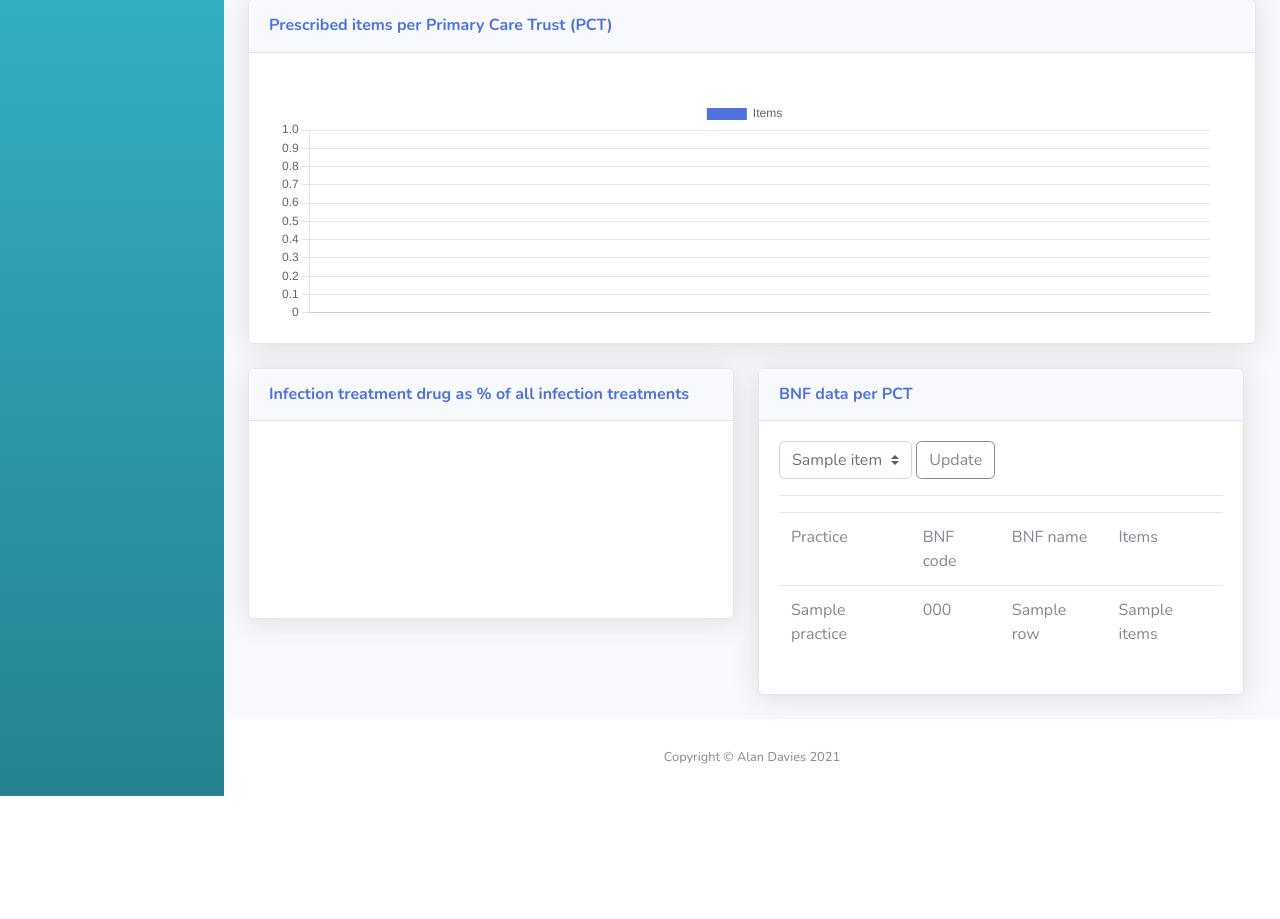
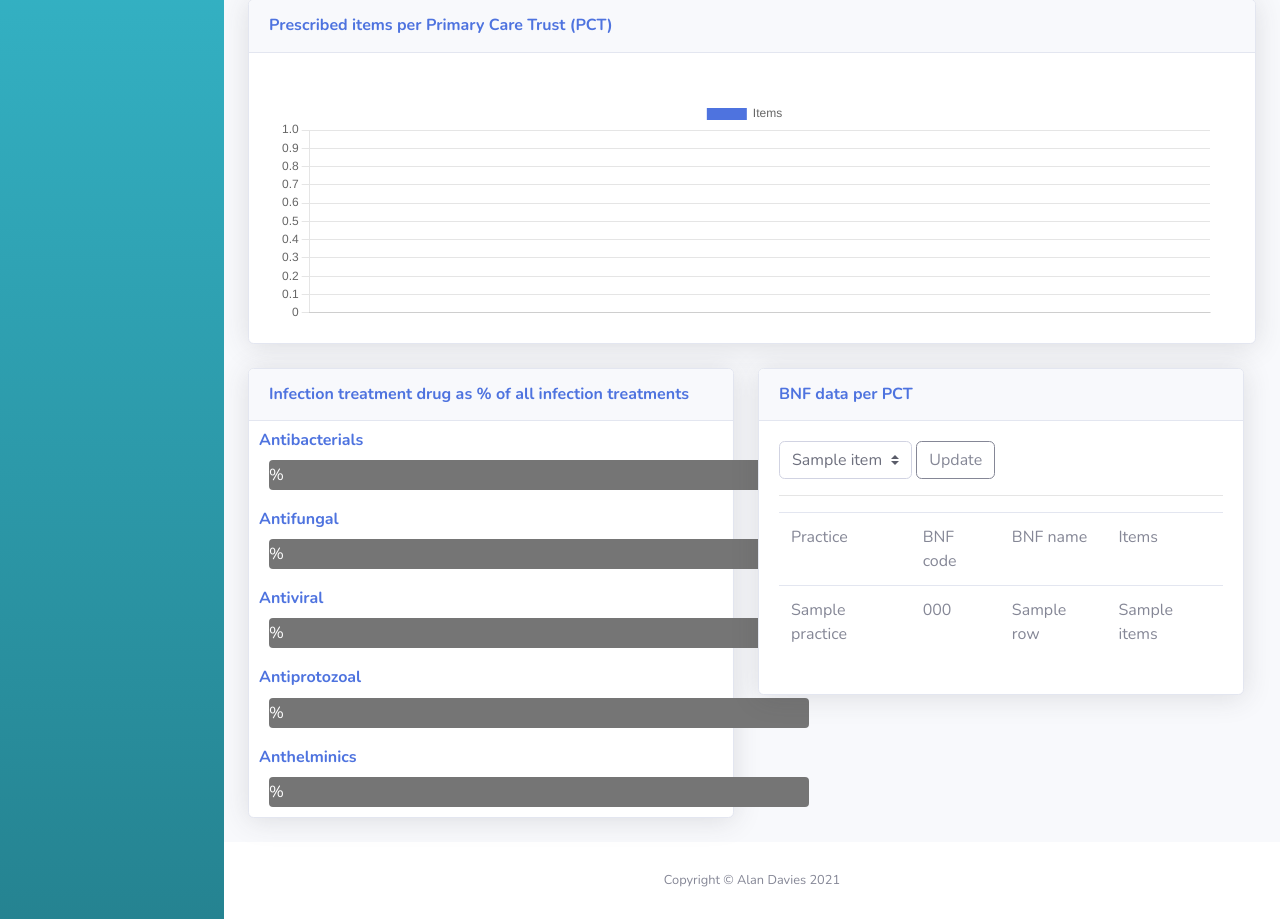
Before and after one commit to MuyingZhao/Prescription-Analysis-Dashboard, a Flask app: template app/templates/dashboard/index.html in a window 1280 px wide. Shown: the part 311-1230 px from the top of the page. Before the commit the page ends 1107 px from the top, so only its background shows below. Run offline with Flask 3, Linux system fonts and the light colour scheme; the template is opened without the code that fills it: most values are stand-ins (such as "Sample title", 1, 10 or a date in 2020); a map, chart or similar area stays blank; parts of the project's set-up code (start-up, migrations or seed data) failed here and were passed over; some libraries are stand-ins or nearby versions.

Commit message:
improve the function

```diff
--- a/app/__init__.py
+++ b/app/__init__.py
@@ -9,7 +9,7 @@ DESCRIPTION:   Initialisation file. Creates the Flask application and SQL databa
 """
 
 from flask import Flask, render_template
-#from flask_sqlalchemy import SQLAlchemy
+from flask_sqlalchemy import SQLAlchemy
 
 app = Flask(__name__)
 app.config.from_object('config')
--- a/app/templates/dashboard/index.html
+++ b/app/templates/dashboard/index.html
@@ -6,6 +6,30 @@
   <meta name="viewport" content="width=device-width, initial-scale=1, shrink-to-fit=no">
   <meta name="description" content="Prescription dashboard for MIE module (University of Manchester)">
   <meta name="author" content="Alan Davies">
+  <style>
+    .progress-container {
+      width: 540px;
+      background-color: #757575;
+      border-radius: 4px;
+      overflow: hidden;
+      margin: 10px;
+    }
+
+    .progress-bar {
+      height: 30px;
+      text-align: center;
+      line-height: 30px;
+      color: #fff;
+      width: 0;
+      background-color: #4caf50;
+      transition: width 0.5s ease;
+    }
+
+    .custom-h6 {
+      margin-top: 10px;
+      margin-left: 100px;
+    }
+  </style>
   <link rel="shortcut icon" href="{{ url_for('static', filename='favicon.ico') }}" type="image/x-icon">
   <link rel="icon" href="{{ url_for('static', filename='favicon.ico') }}" type="image/x-icon">
   <title>Prescribing dashboard</title>
@@ -34,8 +58,8 @@
         // Run JavaScript functions when page ready
         $(document).ready(function () {
             initializeMain();
-            barChart.drawChart({{pct|tojson}}, "bar-chart")
-            barChart.drawChart({{generate_infection_barchart()[0]}});
+            barChart.drawChart({{pct|tojson}}, "bar-chart");
+
         });
   </script>
 </head>
@@ -244,10 +268,64 @@
                 <div class="card-header py-3">
                   <h6 class="m-0 font-weight-bold text-primary">Infection treatment drug as % of all infection treatments</h6>
                 </div>
-                <div class="card-body">
-                    <canvas id="infection-treatment-bar-chart"></canvas>
 
-                </div>
+                    <!-- the first -->
+                  <div style="margin-left: 10px;margin-top: 10px">
+                      <h6 class="m-0 font-weight-bold text-primary">Antibacterials</h6>
+                      <div class="progress-container">
+                          <div class="progress-bar" id="myProgressBar1">{{ infection[0] }}%></div>
+                      </div>
+                  </div>
+
+                    <!-- the second -->
+                  <div style="margin-left: 10px;margin-top: 10px">
+                    <h6 class="m-0 font-weight-bold text-primary">Antifungal</h6>
+                    <div class="progress-container">
+                        <div class="progress-bar" id="myProgressBar2">{{ infection[1] }}%</div>
+                    </div>
+                      </div>
+
+                    <!-- the third -->
+                  <div style="margin-left: 10px;margin-top: 10px">
+                    <h6 class="m-0 font-weight-bold text-primary">Antiviral</h6>
+                    <div class="progress-container">
+                        <div class="progress-bar" id="myProgressBar3">{{ infection[2] }}%</div>
+                    </div>
+                   </div>
+
+                    <!-- the forth -->
+                      <div style="margin-left: 10px;margin-top: 10px">
+                    <h6 class="m-0 font-weight-bold text-primary">Antiprotozoal</h6>
+                    <div class="progress-container">
+                        <div class="progress-bar" id="myProgressBar4">{{ infection[3] }}%</div>
+                    </div>
+                           </div>
+
+                    <!-- the fifth -->
+                          <div style="margin-left: 10px;margin-top: 10px">
+                    <h6 class="m-0 font-weight-bold text-primary">Anthelminics</h6>
+                    <div class="progress-container">
+                        <div class="progress-bar" id="myProgressBar5">{{ infection[4] }}%</div>
+                    </div>
+                               </div>
+
+                    <script>
+                        // 使用JavaScript来更新进度条的百分比
+                        function updateProgressBar(id, percentage) {
+                            var progressBar = document.getElementById(id);
+                            progressBar.style.width = percentage + '%';
+                            progressBar.innerHTML = percentage + '%';
+                        }
+                        // 示例：更新第一个进度条到 50%
+                        updateProgressBar('myProgressBar1', {{ infection[0] }});
+                        updateProgressBar('myProgressBar2', {{ infection[1] }});
+                        updateProgressBar('myProgressBar3', {{ infection[2] }});
+                        updateProgressBar('myProgressBar4', {{ infection[3] }});
+                        updateProgressBar('myProgressBar5', {{ infection[4] }});
+
+                    </script>
+
+
               </div>
 
             </div>
```
Also changed, not shown: app/views/controllers.py (+4 -14 lines).
